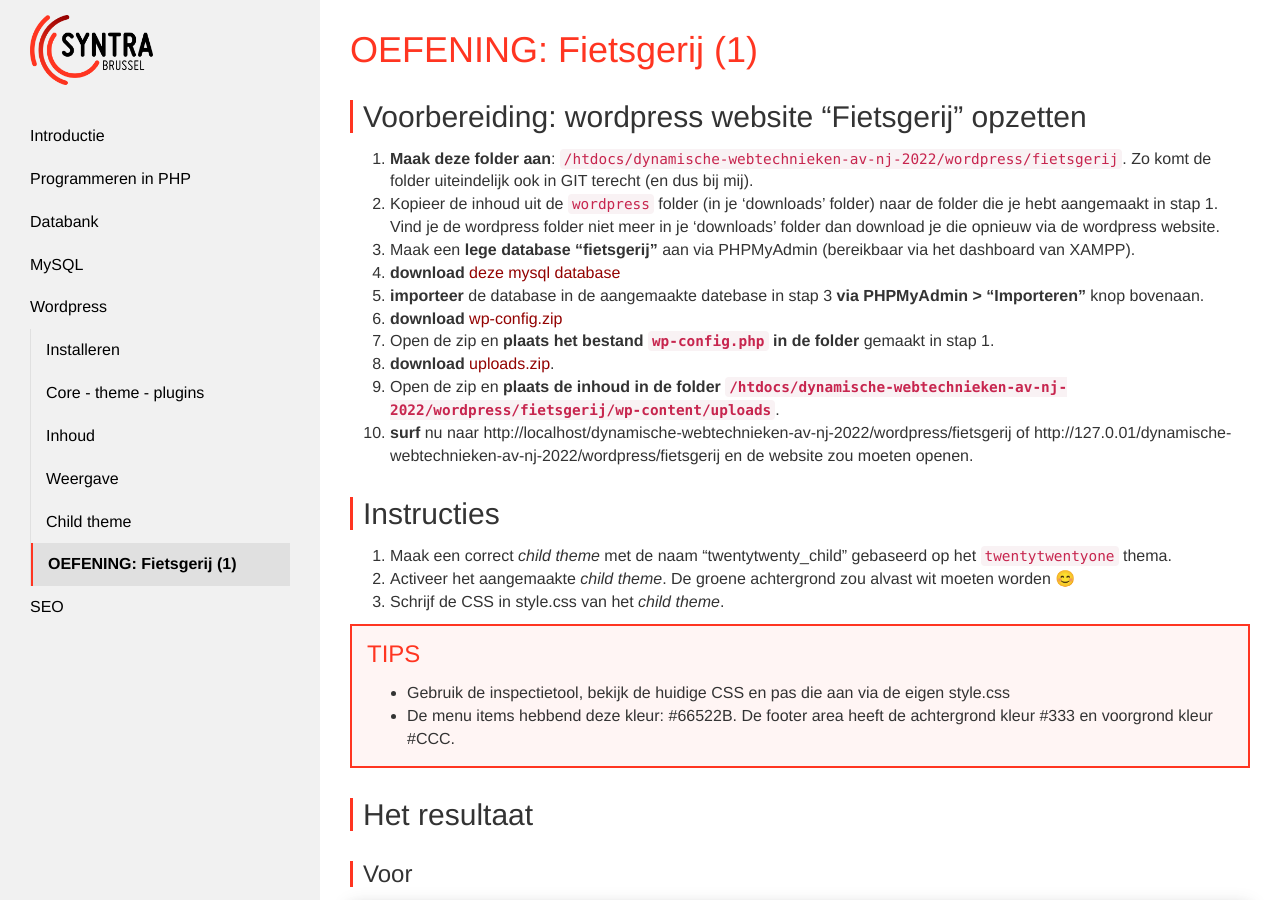
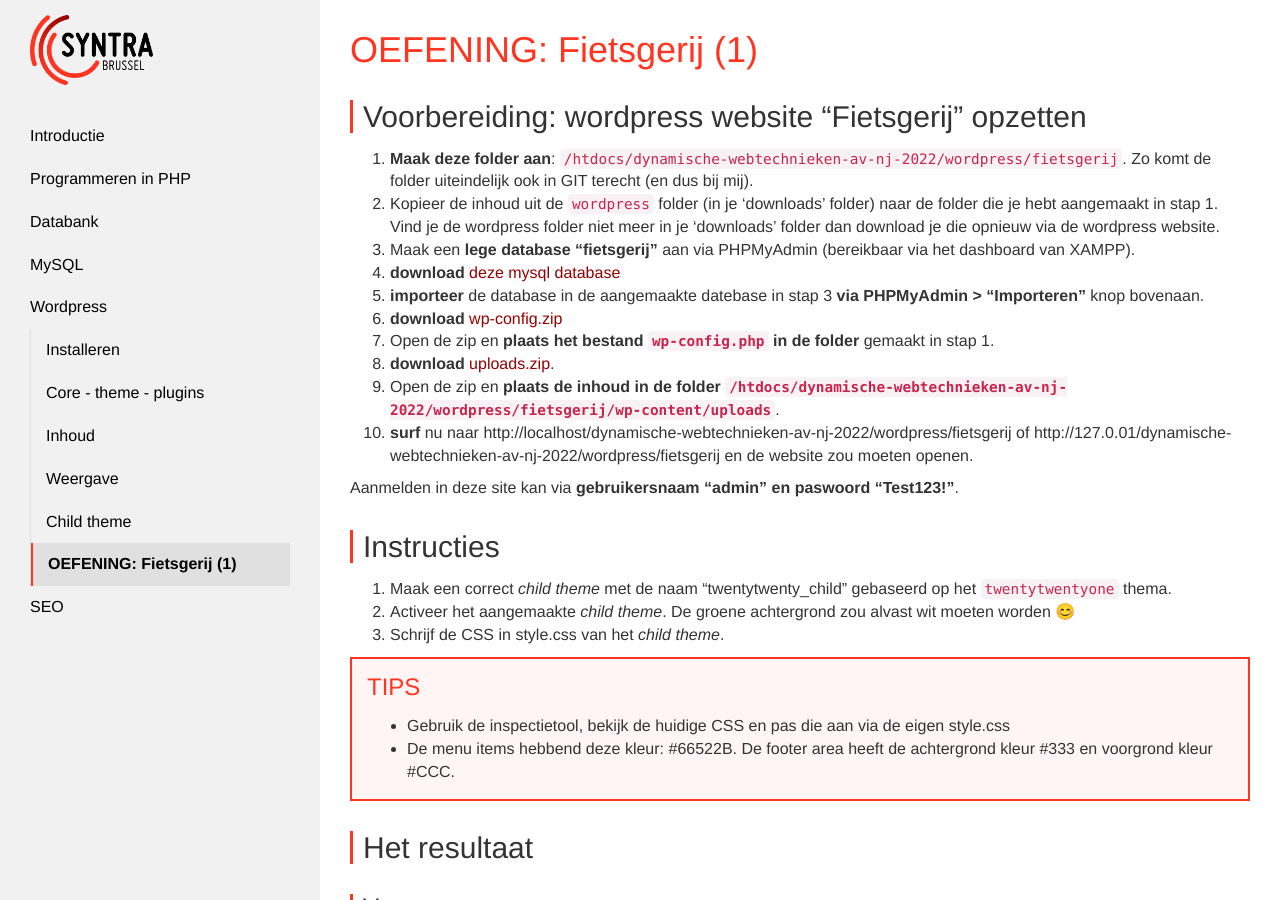
Before and after one commit to Syntra-Brussel/dynamische-webtechnieken, a Jekyll site: the page built from wordpress/oefening-fietsgerij-deel-1.md, in a window 1280 px wide and 900 px high. Built offline with Jekyll 4.4.1, drawn with Linux system fonts in a browser that asks for light colours; nearby versions of some CDN libraries; a script that is not in the unit is left out.

Commit message:
Update oefening-fietsgerij-deel-1.md

```diff
--- a/wordpress/oefening-fietsgerij-deel-1.md
+++ b/wordpress/oefening-fietsgerij-deel-1.md
@@ -15,6 +15,8 @@ collection: wordpress
 8. <strong>download</strong> <a href="fietsgerij/uploads.zip">uploads.zip</a>.
 9. Open de zip en <strong>plaats de inhoud in de folder <code>/htdocs/dynamische-webtechnieken-av-nj-2022/wordpress/fietsgerij/wp-content/uploads</code></strong>.
 10. <strong>surf</strong> nu naar http://localhost/dynamische-webtechnieken-av-nj-2022/wordpress/fietsgerij of http://127.0.01/dynamische-webtechnieken-av-nj-2022/wordpress/fietsgerij en de website zou moeten openen.
+
+Aanmelden in deze site kan via <strong>gebruikersnaam "admin" en paswoord "Test123!"</strong>.
 
 ## Instructies
 1. Maak een correct <em>child theme</em> met de naam "twentytwenty_child" gebaseerd op het <code>twentytwentyone</code> thema.
```
